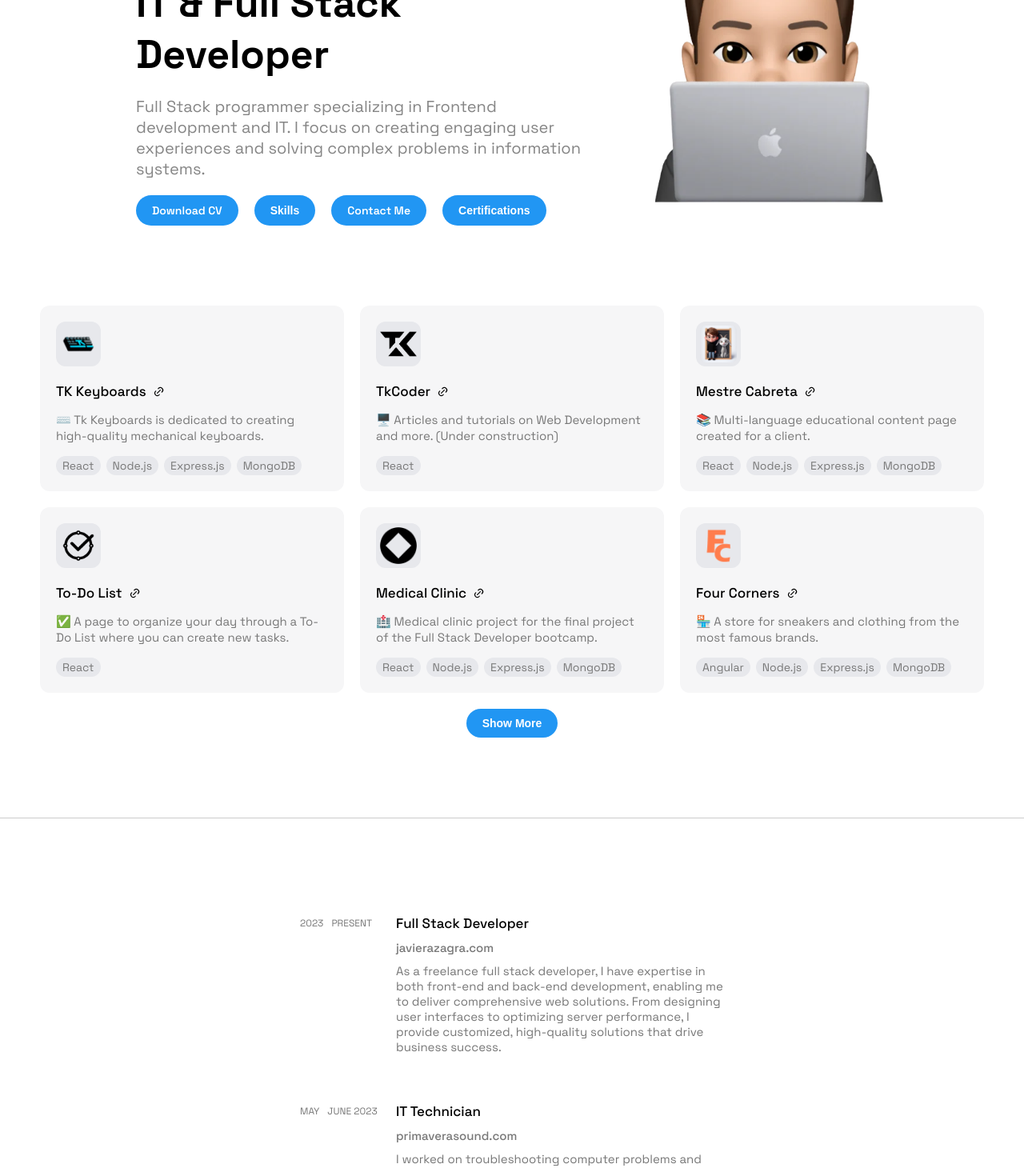
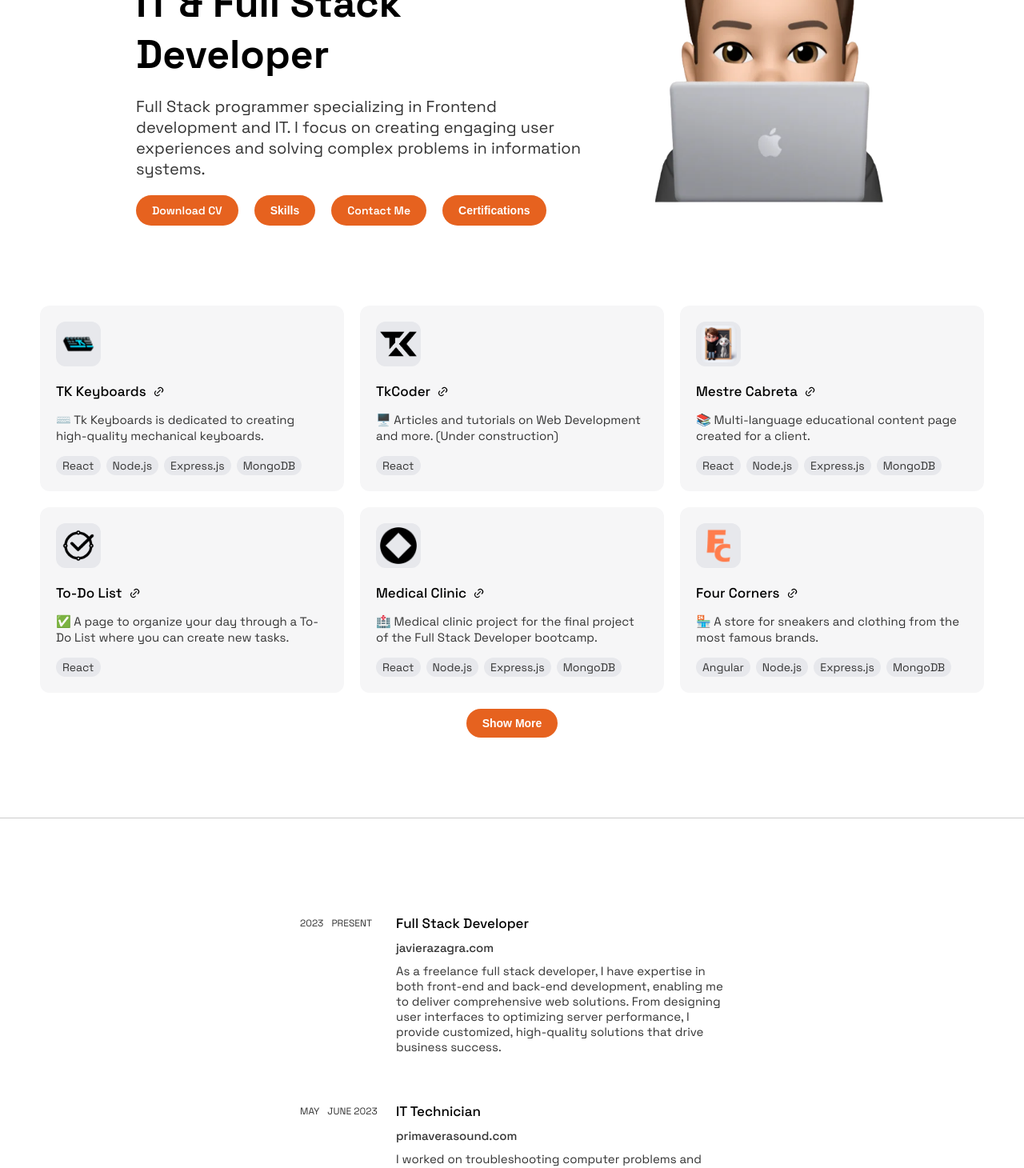
Before and after one commit to JaviiAzagra/javierazagra.com, a React (Create React App) app: page / in a window 1280 px wide. Shown: the part 300-1760 px from the top of the page at 80% size. Built offline with nearby package versions, Linux system fonts and the light colour scheme; a web font is replaced by a local one.

Commit message:
Refactor color styles in various components

```diff
--- a/src/App.scss
+++ b/src/App.scss
@@ -84,12 +84,33 @@ body {
     z-index: 1;
   }
 
+  .about .about--left p {
+    font-size: 20px;
+    color: #a3a3a3;
+  }
+
   .projects--cards__card {
     background-color: #202127;
   }
 
+  .projects--cards__card p {
+    color: #a3a3a3;
+  }
+
   .experience__cards--card:hover {
     background-color: #202127;
+  }
+
+  .experience__cards--card__right p {
+    color: #a3a3a3;
+  }
+
+  .experience__cards--card__right a {
+    color: #a3a3a3;
+  }
+
+  .experience__cards--card__left p {
+    color: #a3a3a3;
   }
 
   .popup-content {
--- a/src/Components/About/About.scss
+++ b/src/Components/About/About.scss
@@ -45,14 +45,14 @@
         font-weight: 600;
         cursor: pointer;
         text-decoration: none;
-        background-color: #2196f3;
+        background-color: #e6621f;
         padding: 10px 20px;
         border-radius: 20px;
         font-size: 14px;
-        color: white;
+        color: rgb(255, 255, 255);
       }
       a:hover {
-        background-color: #54aef8;
+        background-color: #f58953;
       }
 
       button {
@@ -61,7 +61,7 @@
         font-weight: 600;
         cursor: pointer;
         text-decoration: none;
-        background-color: #2196f3;
+        background-color: #e6621f;
         border: none;
         padding: 10px 20px;
         border-radius: 20px;
@@ -69,7 +69,7 @@
         color: white;
       }
       button:hover {
-        background-color: #54aef8;
+        background-color: #f58953;
       }
     }
 
@@ -96,7 +96,7 @@
     }
     p {
       font-size: 20px;
-      color: #858585;
+      color: #333333;
     }
   }
 
--- a/src/Components/Contact/Contact.scss
+++ b/src/Components/Contact/Contact.scss
@@ -23,7 +23,7 @@
 
     form input,
     form textarea {
-      border: #2196f3 1px solid;
+      border: #e6621f 1px solid;
       margin: 10px 0;
       padding: 20px;
       outline: none;
@@ -34,6 +34,7 @@
     }
 
     form button {
+      text-align: center;
       display: flex;
       justify-content: center;
       align-items: center;
@@ -41,14 +42,13 @@
       cursor: pointer;
       border-radius: 40px;
       background-color: transparent;
-      border: 2px solid #2196f3;
+      border: 1px solid #e6621f;
       font-weight: 600;
       padding: 10px 50px;
-      text-align: center;
     }
 
     form button:hover {
-      background-color: #2196f3;
+      background-color: #e6621f;
       color: white;
     }
   }
--- a/src/Components/Experience/Experience.scss
+++ b/src/Components/Experience/Experience.scss
@@ -24,7 +24,7 @@
         margin-top: 3px;
 
         p {
-          color: #777777;
+          color: #333333;
           font-size: 12px;
           font-weight: 400;
         }
@@ -41,14 +41,14 @@
           font-weight: 500;
         }
         p {
-          color: #777777;
+          color: #333333;
           font-size: 15px;
           font-weight: 400;
           text-decoration: none;
         }
         a {
           width: 100px;
-          color: #777777;
+          color: #333333;
           font-size: 15px;
           font-weight: 500;
           text-decoration: none;
--- a/src/Components/Projects/Projects.scss
+++ b/src/Components/Projects/Projects.scss
@@ -12,7 +12,7 @@
     font-weight: 600;
     cursor: pointer;
     text-decoration: none;
-    background-color: #2196f3;
+    background-color: #e6621f;
     border: none;
     padding: 10px 20px;
     border-radius: 20px;
@@ -20,7 +20,7 @@
     color: white;
   }
   button:hover {
-    background-color: #54aef8;
+    background-color: #f58953;
   }
 
   &--cards {
@@ -67,7 +67,7 @@
         text-underline-offset: 0.4rem;
       }
       p {
-        color: #777777;
+        color: #333333;
         font-size: 15px;
         font-weight: 400;
         line-height: 20px;
```
